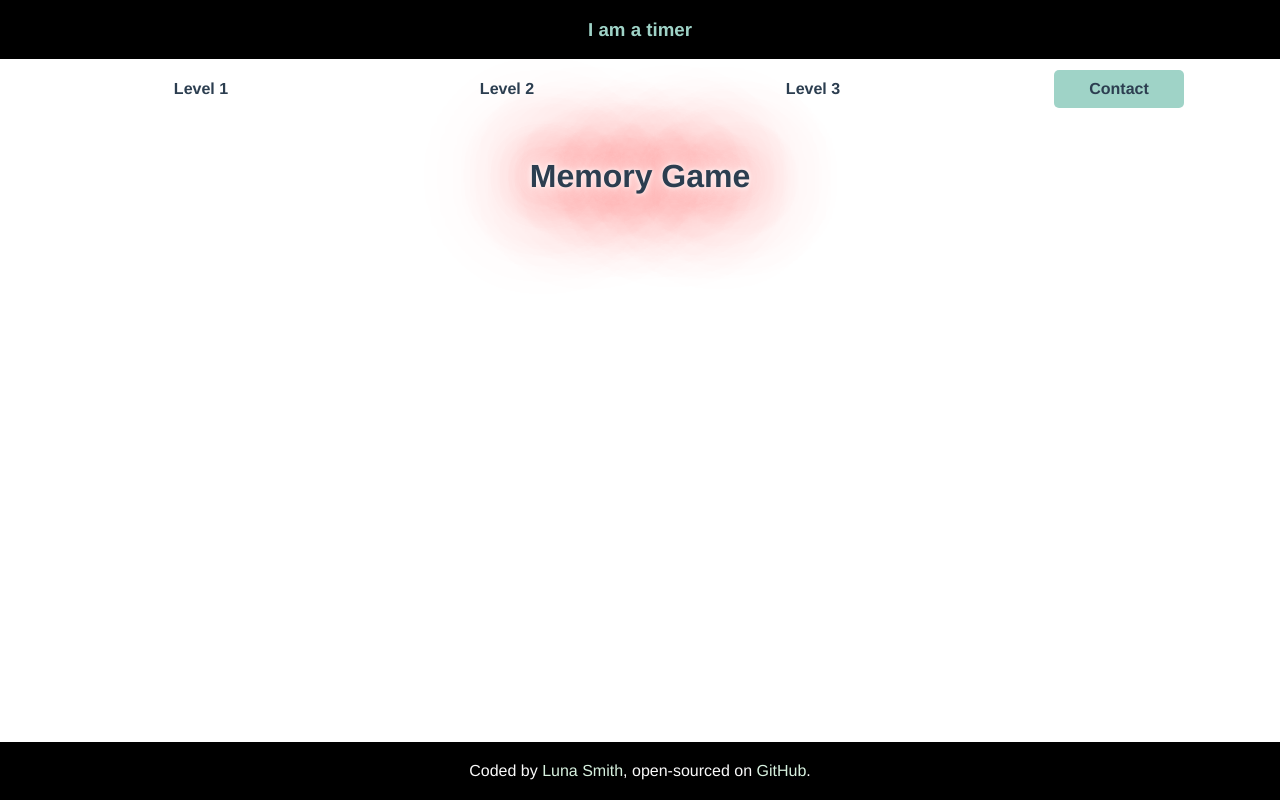
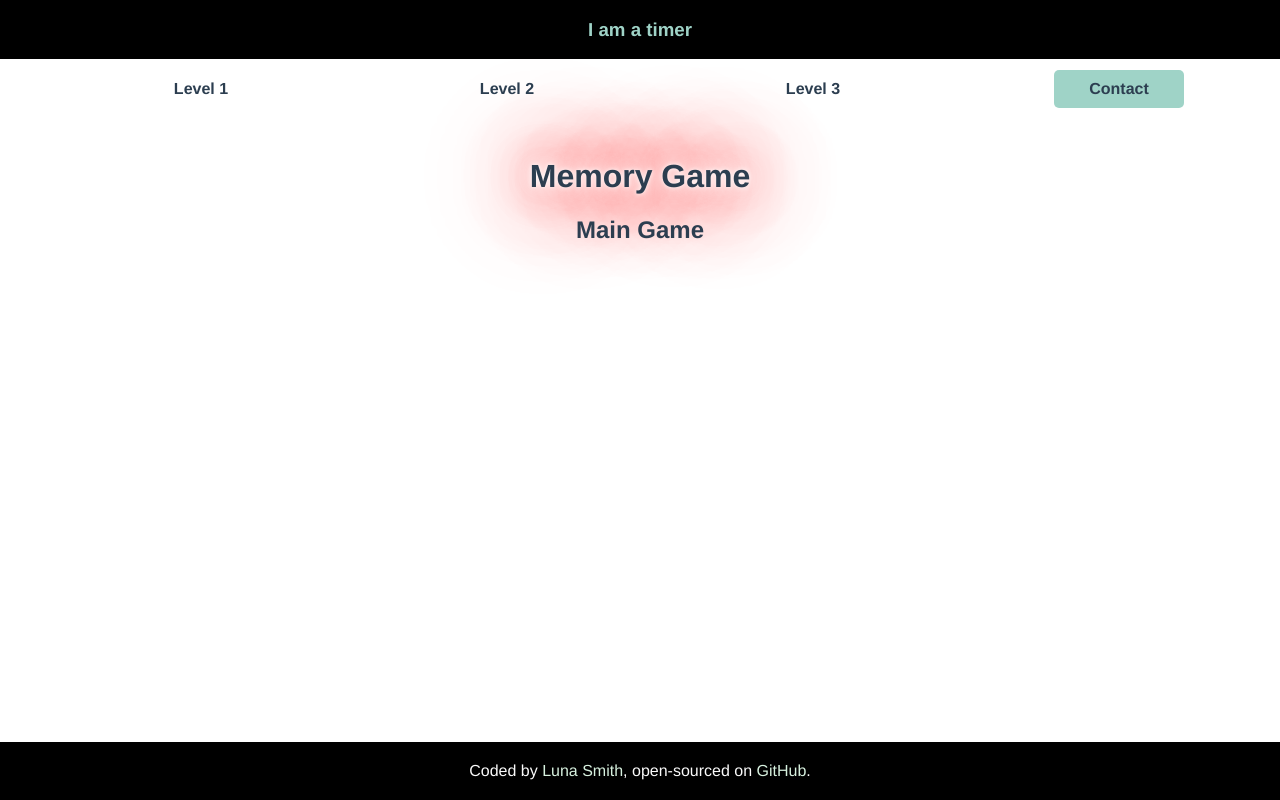
Before and after one commit to Lu-Smith/memory_game_vue, a Vue app: page / in a window 1280 px wide. Built offline with nearby package versions, Linux system fonts and the light colour scheme.

Commit message:
Updated App.vue

```diff
--- a/src/App.vue
+++ b/src/App.vue
@@ -2,6 +2,7 @@
   <GameTimer />
   <MainHeader />
   <MainTitle />
+  <MainGame />
   <MainFooter />
 </template>
 
@@ -11,6 +12,7 @@ import MainFooter from './components/Footer/MainFooter.vue';
 import GameTimer from './components/Header/GameTimer.vue';
 import MainHeader from './components/Header/MainHeader.vue';
 import MainTitle from './components/Header/MainTitle.vue';
+import MainGame from './components/Game/MainGame.vue';
 
 export default defineComponent({
   name: 'App',
@@ -18,7 +20,8 @@ export default defineComponent({
     MainFooter,
     GameTimer,
     MainHeader,
-    MainTitle
+    MainTitle,
+    MainGame
 }
 });
 </script>
```
